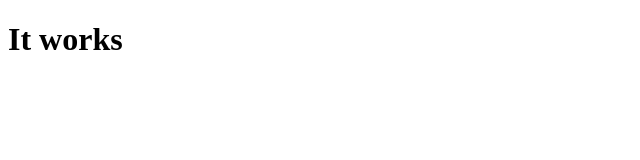
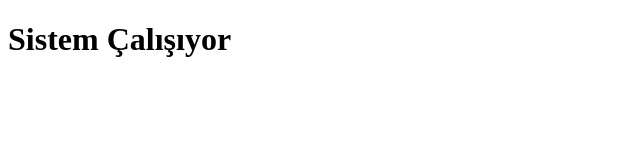
Before and after one commit to 0xfdat0/hackabledc, a plain HTML site: page pages/demo-pages/index.html in a window 1280 px wide. Shown: the whole page, without its empty margins (0-640 px from the left). Drawn offline with Linux system fonts and the light colour scheme.

Commit message:
Update index.html

```diff
--- a/pages/demo-pages/index.html
+++ b/pages/demo-pages/index.html
@@ -2,9 +2,9 @@
 <html lang="en">
 <head>
     <meta charset="UTF-8">
-    <title>Cool page 😎</title>
+    <title>Anonymous_Ticket/HackableBot 😎</title>
 </head>
 <body>
-    <h1>It works</h1>
+    <h1>Sistem Çalışıyor</h1>
 </body>
 </html>
```
